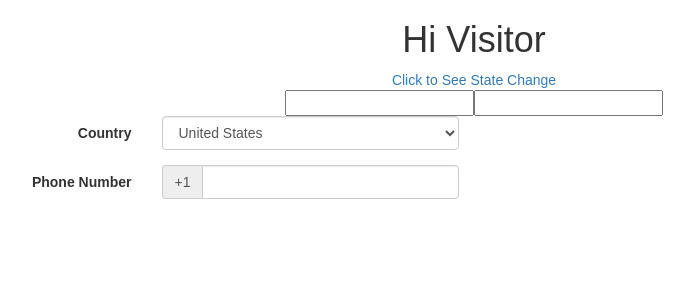
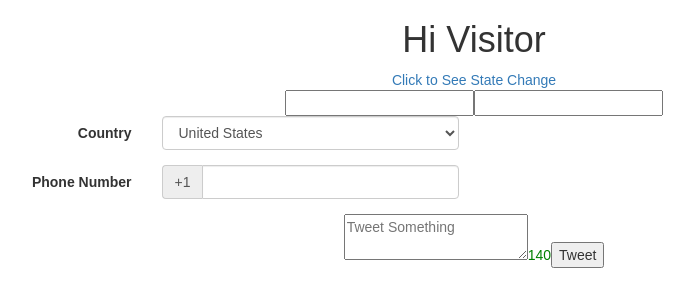
Before and after one commit to coding102/ReactComponents, a React (Create React App) app: page / in a window 1280 px wide. Shown: the top 306 px of the page, without its empty margins (166-860 px from the left). Built offline with nearby package versions, Linux system fonts and the light colour scheme.

Commit message:
tweet box color meter

```diff
--- a/src/App.js
+++ b/src/App.js
@@ -4,22 +4,64 @@ import './App.css';
 
 
 // Tweet Box & Counter
+class TweetBoxStatus extends React.Component {
+  render() {
+    return (
+      <textarea onChange={this.props.setStatusText} placeholder="Tweet Something" />
+    );
+  }
+}
+class TweetBoxCounter extends React.Component {
+  constructor(props) {
+    super(props);
+    this.counterStyles = this.counterStyles.bind(this);
+    this.remainingCharacters = this.remainingCharacters.bind(this);
+  }
+  counterStyles() {
+    let color = 'red';
+    let remainingCharacters = this.remainingCharacters();
+    if (remainingCharacters > 30) {
+      color = 'green';
+    } else if (remainingCharacters > 0) {
+      color = 'orange';
+    }
+    return { color: color };
+  }
+  remainingCharacters() {
+    return 140 - this.props.statusText.length;
+  }
+  render() {
+    return (
+      <span style={this.counterStyles()}>{this.remainingCharacters()}</span>
+    )
+  }
+}
 class TweetBox extends React.Component {
   constructor(props) {
     super(props);
     this.state = { statusText: '' };
     this.setStatusText = this.setStatusText.bind(this);
+    this.submitTweet = this.submitTweet.bind(this);
+    this.statusTextValid = this.statusTextValid.bind(this);
   }
   setStatusText(event) {
     let text = event.target.value;
     this.setState({ statusText: text });
+  }
+  submitTweet() {
+    if (this.statusTextValid()) {
+      this.props.tweetSubmitted(this.state.statusText);
+    }
+  }
+  statusTextValid() {
+    return this.state.statusText.length > 0 && this.state.statusText <= 140;
   }
   render() {
     return (
       <div>
         <TweetBoxStatus setStatusText={this.setStatusText} />
         <TweetBoxCounter statusText={this.state.statusText} />
-        <button type="submit">Submit</button>
+        <button type="submit" onClick={this.submitTweet} >Tweet</button>
       </div>
     );
   }
@@ -171,6 +213,7 @@ class App extends Component {
         <Clicked name="Visitor" />
         <CreditCard types={types} />
         <Prefixer />
+        <TweetBox />
       </div>
     );
   }
```
